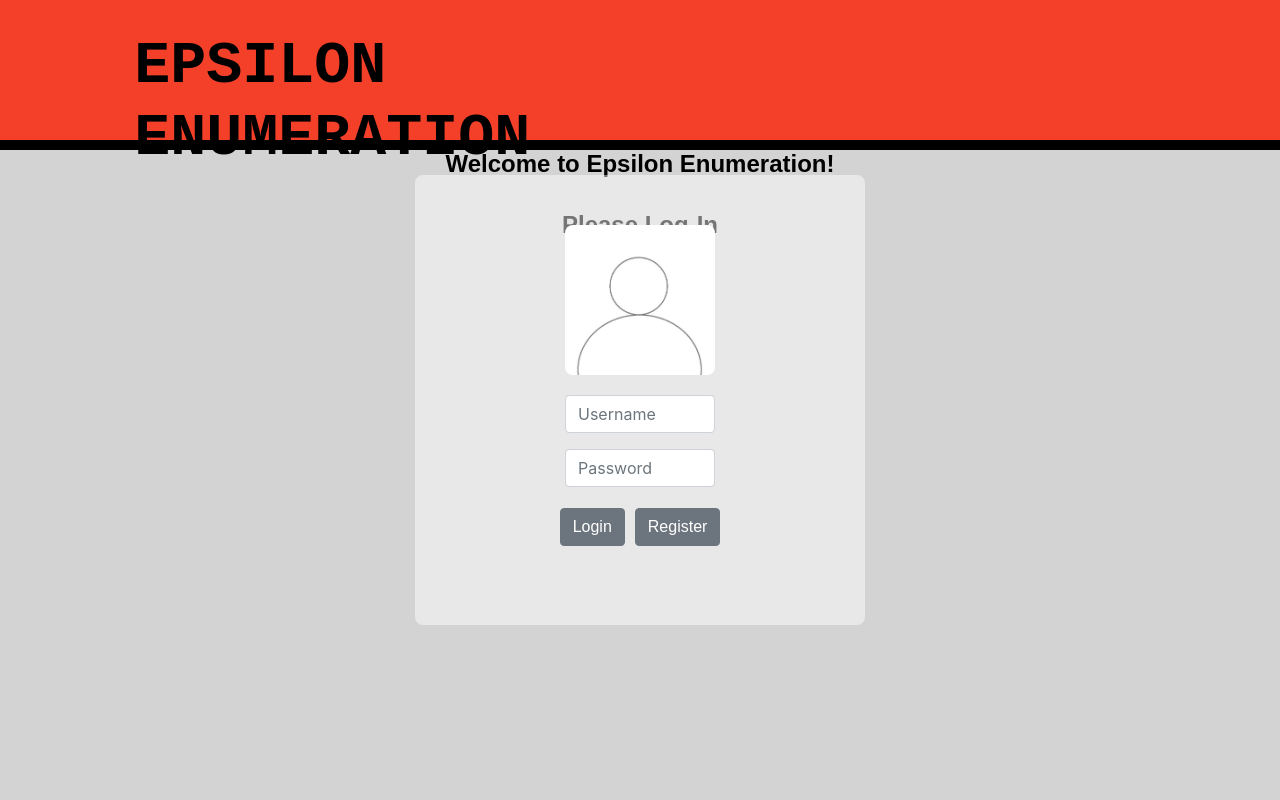
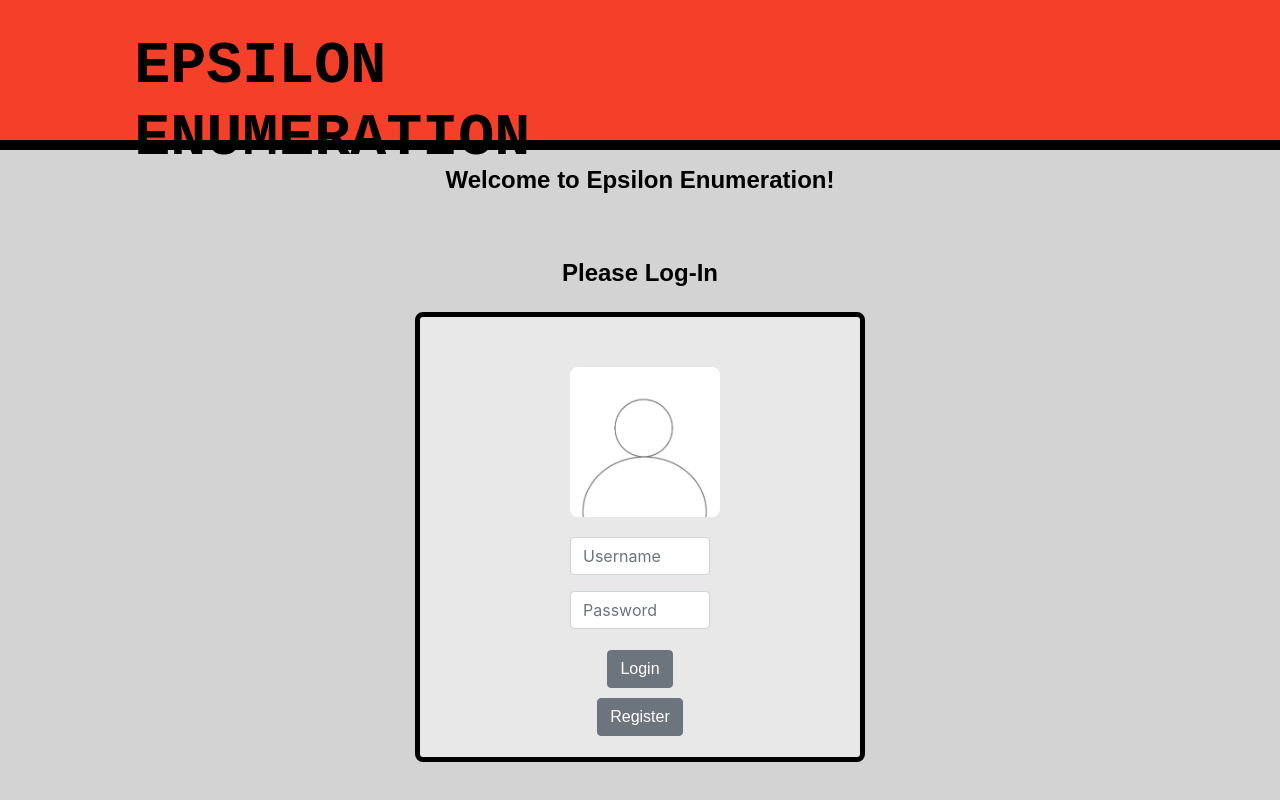
Before and after one commit to SomewhatCyncial/Team-Epsilion, a website: page html/login.html in a window 1280 px wide. Drawn offline with nearby package versions, Linux system fonts and the light colour scheme; files that its build step writes are made by us from their sources.

Commit message:
Minor formatting changes

```diff
--- a/html/login.html
+++ b/html/login.html
@@ -20,9 +20,9 @@
           </div>
        </div>
     </div>
-    <h4 class = "text-center">Welcome to Epsilon Enumeration!</h4>
+    <h4 class = "text-center p-3">Welcome to Epsilon Enumeration!</h4>
     <br>
-    <h4 class = "test-center">Please Log-In</h4>
+    <h4 class = "test-center p-3">Please Log-In</h4>
 
     <div class = "login">
         <img src="/images/empty_user.jpg" alt="empty_user" class="img">
--- a/public/css/main.css
+++ b/public/css/main.css
@@ -75,9 +75,11 @@ button{
 	height: 450px;
 	padding: 50px 150px;
 	background: rgba(255, 255, 255, 0.457);
+    border-style: solid;
+    border-color: black;
+    border-width: 5px;
 	border-radius: 8px;
     margin: auto;
-	position: absolute;
 	top: 0;
 	left: 0;
 	bottom: 0;
```
